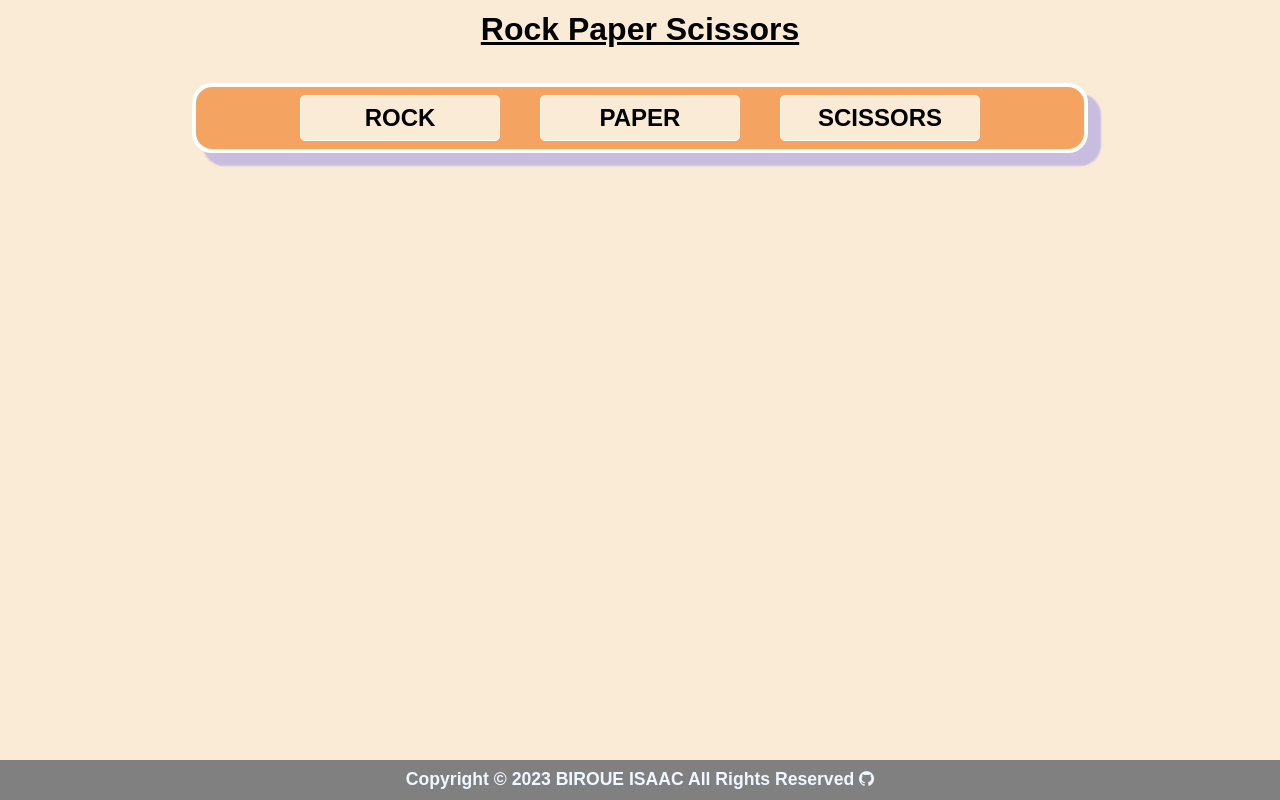
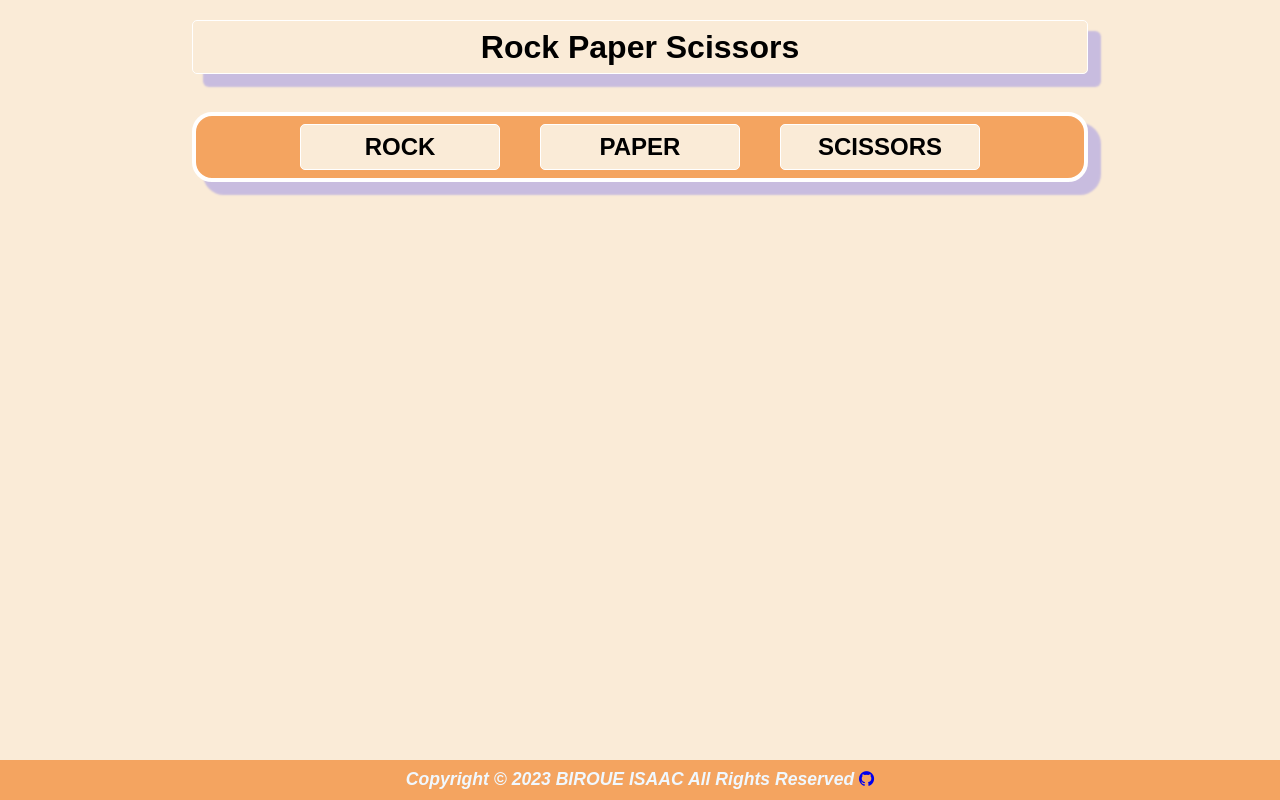
Before and after one commit to biroue10/Rock-Paper-Scissors-Project, a website: page index.html in a window 1280 px wide. Drawn offline with Linux system fonts and the light colour scheme.

Commit message:
refactor my code

```diff
--- a/index.html
+++ b/index.html
@@ -25,7 +25,7 @@
         <script>
           document.write(new Date().getFullYear());
         </script>
-        BIROUE ISAAC All Rights Reserved <i class="fa fa-github"></i>
+        BIROUE ISAAC All Rights Reserved <a href="https://github.com/biroue10"><i class="fa fa-github"></i></a>
       </p>
     </footer>
     <script src="script.js"></script>
--- a/style.css
+++ b/style.css
@@ -58,13 +58,19 @@
 }
 body {
   background-color: antiquewhite;
+  padding-top: 20px;
 }
 h1 {
   text-align: center;
-  text-decoration: underline;
-  margin-top: 1%;
+  margin-top: 2%;
   font-weight: 900;
   font-family: Arial, Helvetica, sans-serif;
+  border: 1px solid white;
+  width: 70%;
+  margin: auto;
+  border-radius: 5px;
+  box-shadow: 12px 12px 2px 1px rgba(0, 0, 255, 0.2);
+  padding: 10px;
 }
 .resultat {
   width: 50%;
@@ -80,7 +86,7 @@ footer {
   width: 100%;
   height: 30px; /* Height of the footer */
   text-align: center;
-  background-color: grey;
+  background-color: rgba(244, 164, 96);
   font-family: Arial, Helvetica, sans-serif;
   font-weight: 900;
   padding: 20px;
@@ -89,4 +95,5 @@ footer {
   font-size: 1.1rem;
   justify-content: center;
   color: aliceblue;
+  font-style: italic;
 }
```
